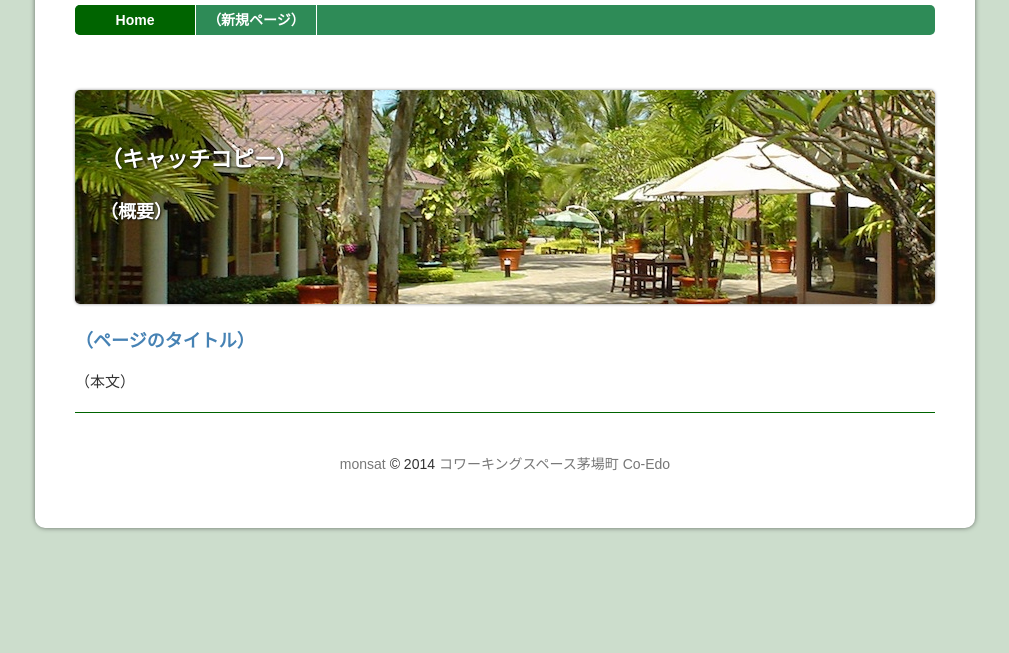
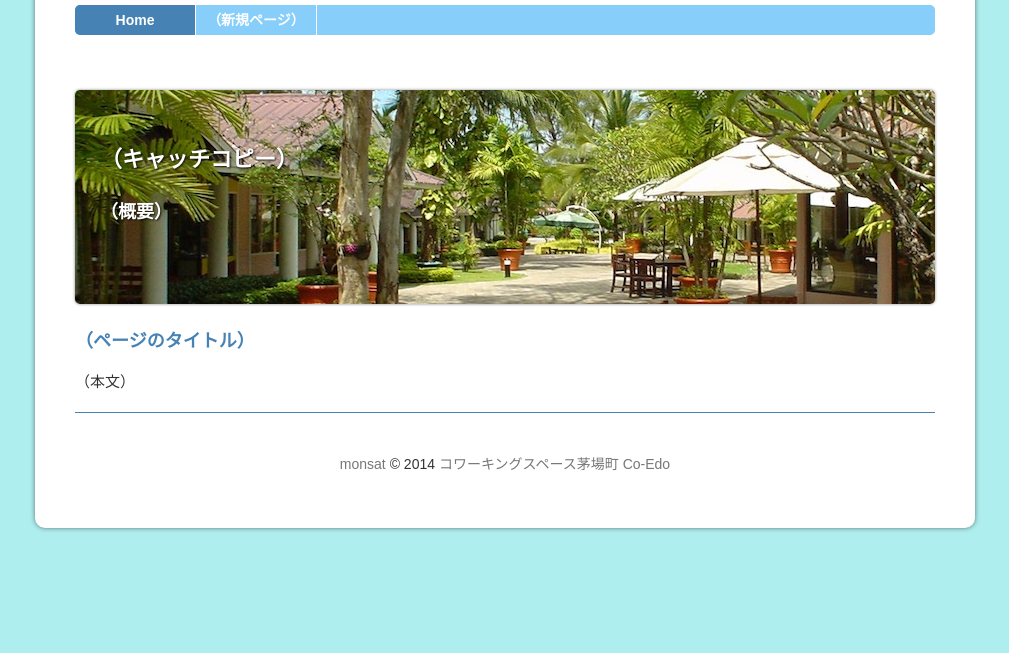
Before and after one commit to takeshiyamazaki/start-git-from-scratch, a plain HTML site: page index.html in a window 1280 px wide. Shown: the part 147-800 px from the top of the page, without its empty margins (135-1144 px from the left). Drawn offline with Linux system fonts and the light colour scheme.

Commit message:
テーマカラーを変更

```diff
--- a/css/main.css
+++ b/css/main.css
@@ -1,5 +1,5 @@
 body {
-	background: #cdc;
+	background: paleTurquoise;
 	color: #333;
 	font-family: arial;
 	font-size: 15px;
@@ -82,7 +82,7 @@ h3 {
 }
 
 #nav {
-	background-color: seagreen;
+	background-color: lightskyblue;
 	border-radius: 5px;
 	clear: both;
 	font-size: 14px;
@@ -96,7 +96,7 @@ h3 {
 }
 
 #nav li {
-	background-color: seagreen;
+	background-color: lightskyblue;
 	border-right: 1px solid #fff;
 	display: block;
 	float: left;
@@ -106,7 +106,7 @@ h3 {
 }
 
 #nav li.active {
-	background-color: darkgreen;
+	background-color: steelblue;
 }
 
 #nav li.active a {
@@ -122,7 +122,7 @@ h3 {
 }
 
 #nav a:hover {
-	background-color: darkgreen;
+	background-color: steelblue;
 	color: #fff;
 }
 
@@ -131,7 +131,7 @@ h3 {
 }
 
 #footer {
-	border-top: 1px solid darkgreen;
+	border-top: 1px solid steelblue;
 	font-size: 14px;
 	height: 15px;
 	padding: 40px 0 20px;
```
